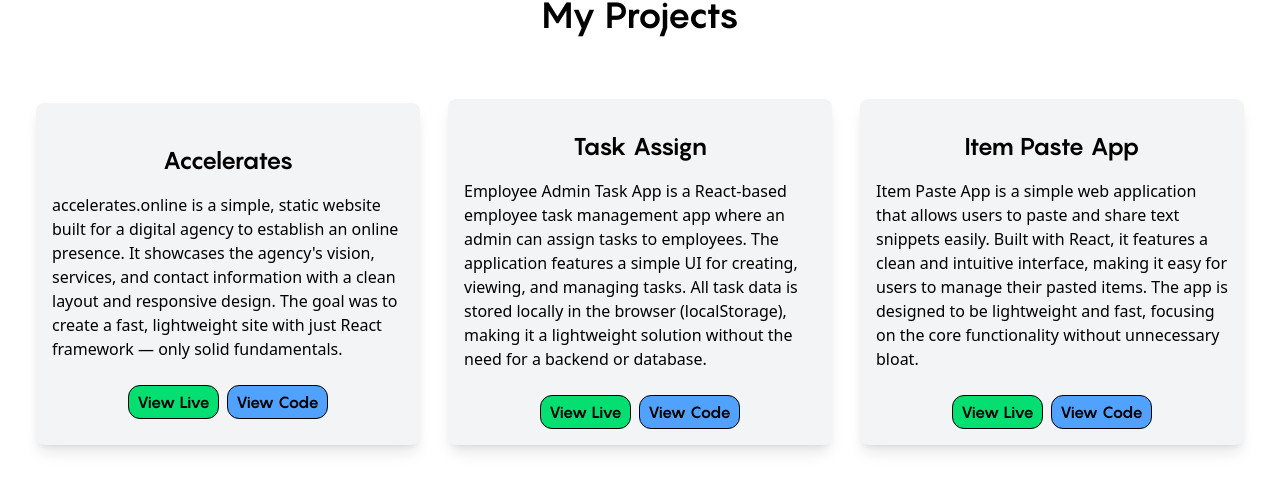
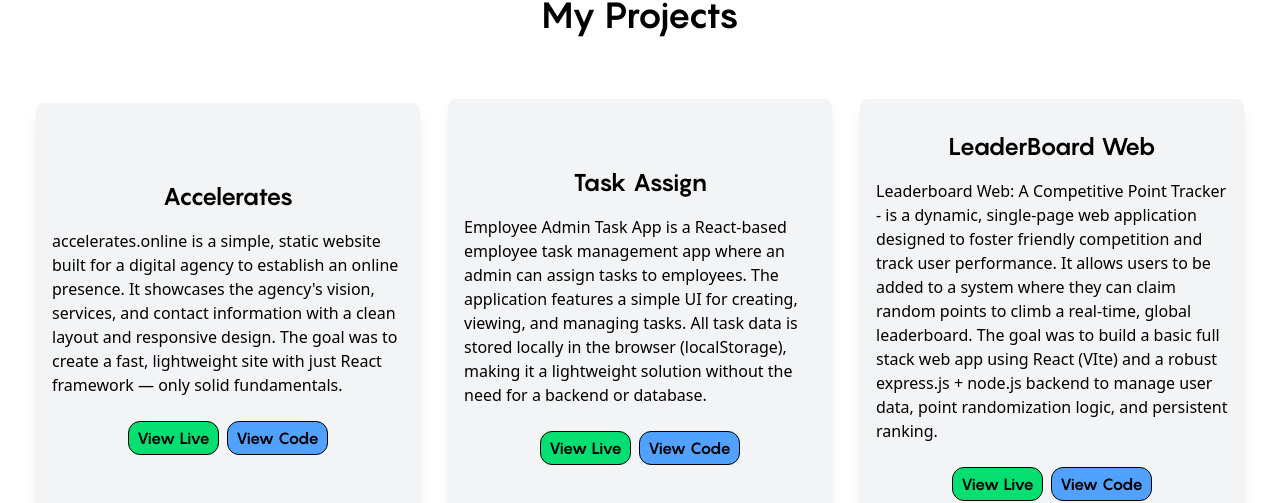
Before and after one commit to shashi187/shashiraj, a React (Vite) app: page / in a window 1280 px wide. Shown: the part 2814-3317 px from the top of the page. Built offline with nearby package versions, Linux system fonts and the light colour scheme.

Commit message:
project update

```diff
--- a/src/pages/Page4.jsx
+++ b/src/pages/Page4.jsx
@@ -22,11 +22,11 @@ const Page4 = () => {
             </div>
         </div>
         <div className="lg:w-1/3 flex justify-center items-center gap-2 flex-col bg-gray-100 p-4 m-1 mt-5 md:mt-0 rounded-lg shadow-lg">
-            <h2 className="text-2xl font-semibold mt-4 font-[anzo]">Item Paste App</h2>
-            <p className="mt-2 ">Item Paste App is a simple web application that allows users to paste and share text snippets easily. Built with React, it features a clean and intuitive interface, making it easy for users to manage their pasted items. The app is designed to be lightweight and fast, focusing on the core functionality without unnecessary bloat.</p>
+            <h2 className="text-2xl font-semibold mt-4 font-[anzo]">LeaderBoard Web</h2>
+            <p className="mt-2 ">Leaderboard Web: A Competitive Point Tracker - is a dynamic, single-page web application designed to foster friendly competition and track user performance. It allows users to be added to a system where they can claim random points to climb a real-time, global leaderboard. The goal was to build a basic full stack web app using React (VIte) and a robust express.js + node.js backend to manage user data, point randomization logic, and persistent ranking.</p>
             <div className="flex gap-2 mt-4">
-              <a href="https://paste-app-opal-six.vercel.app" target="blank"><button className="border px-2 rounded-xl bg-green-400 font-[anzo] py-1">View Live</button></a>
-              <a href="https://github.com/shashi187/paste-app" target="blank"><button className="border px-2 rounded-xl bg-blue-400 font-[anzo] py-1">View Code</button></a>
+              <a href="https://leaderboard-frontend-amber.vercel.app/" target="blank"><button className="border px-2 rounded-xl bg-green-400 font-[anzo] py-1">View Live</button></a>
+              <a href="https://github.com/shashi187/leaderboardFrontend" target="blank"><button className="border px-2 rounded-xl bg-blue-400 font-[anzo] py-1">View Code</button></a>
             </div>
         </div>
       </div>
```
